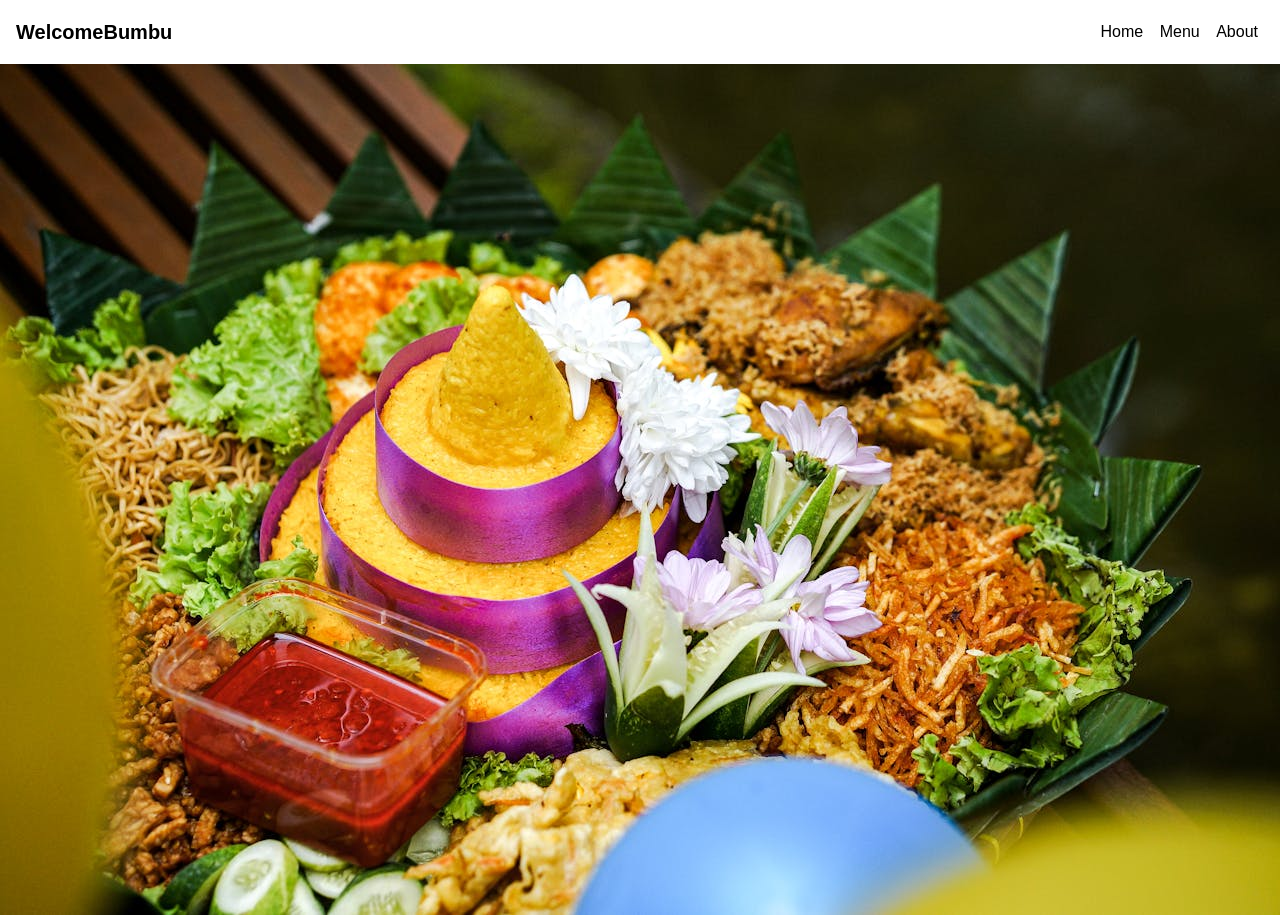
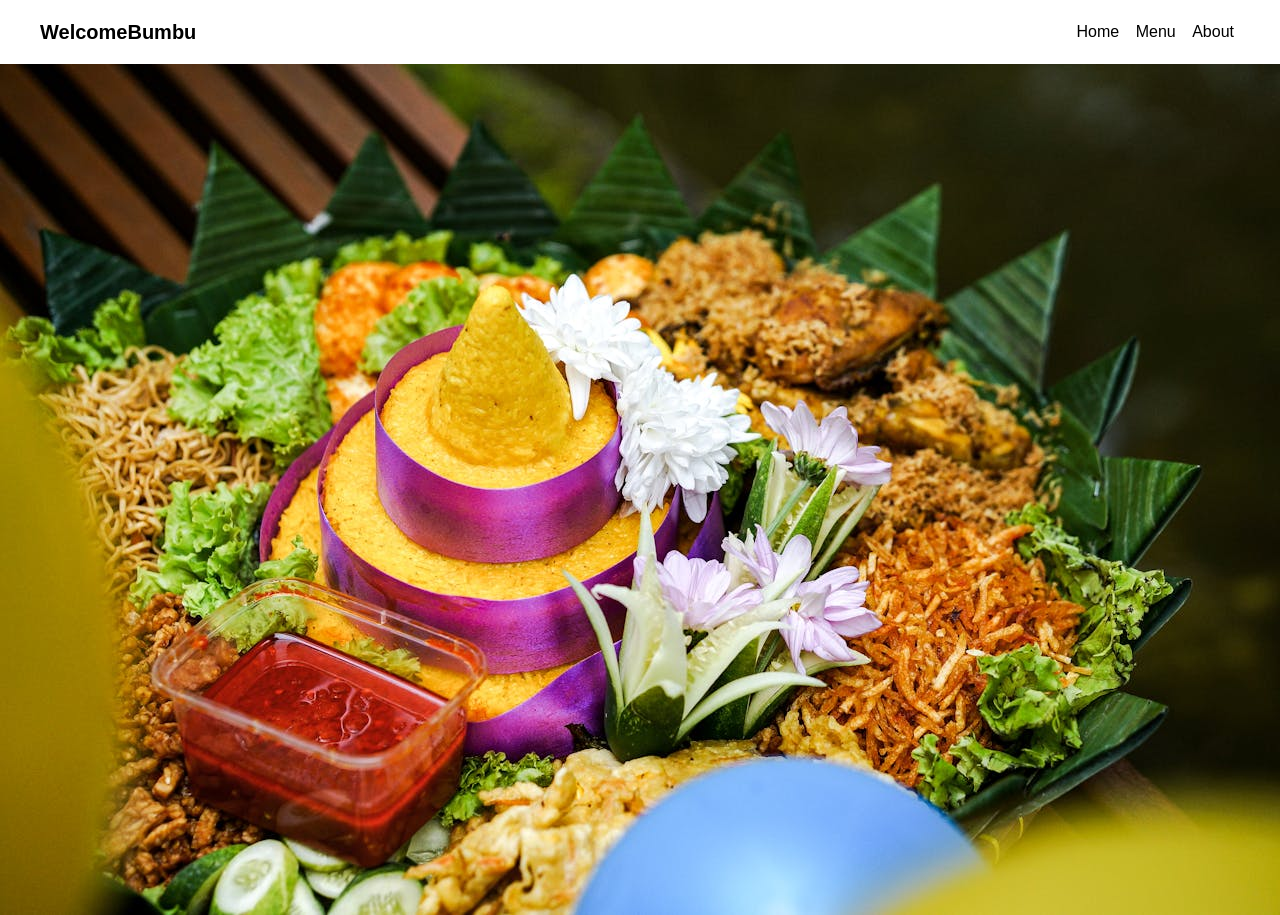
Before and after one commit to roaayala/restaurant-page, a website built with webpack: page src/index.html in a window 1280 px wide. Shown: the top 915 px of the page. Built offline with nearby package versions, Linux system fonts and the light colour scheme.

Commit message:
container done

```diff
--- a/src/styles/layout.css
+++ b/src/styles/layout.css
@@ -1,3 +1,29 @@
 .container {
 	padding: 0 1rem;
 }
+
+@media screen and (min-width: 36rem) {
+	.container {
+		padding: 0;
+		max-width: 33.75rem;
+		margin: 0 auto;
+	}
+}
+
+@media screen and (min-width: 48rem) {
+	.container {
+		max-width: 45rem;
+	}
+}
+
+@media screen and (min-width: 64rem) {
+	.container {
+		max-width: 60rem;
+	}
+}
+
+@media screen and (min-width: 80rem) {
+	.container {
+		max-width: 75rem;
+	}
+}
```
